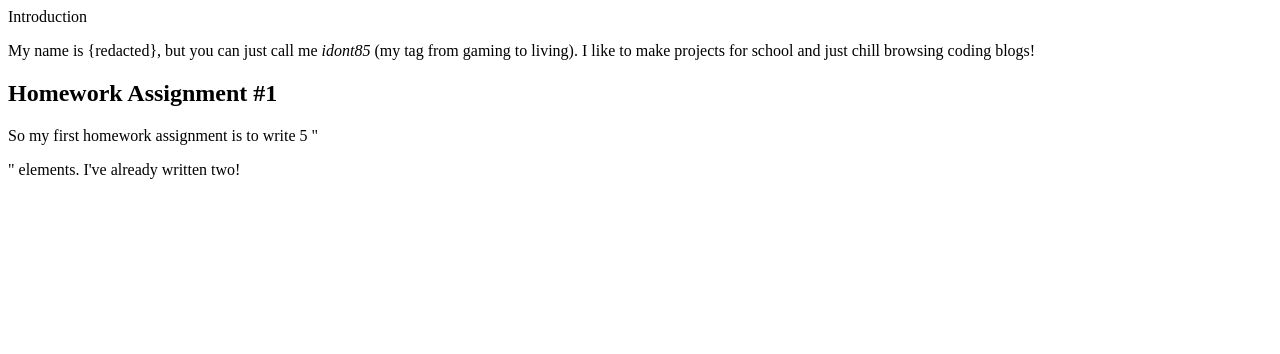
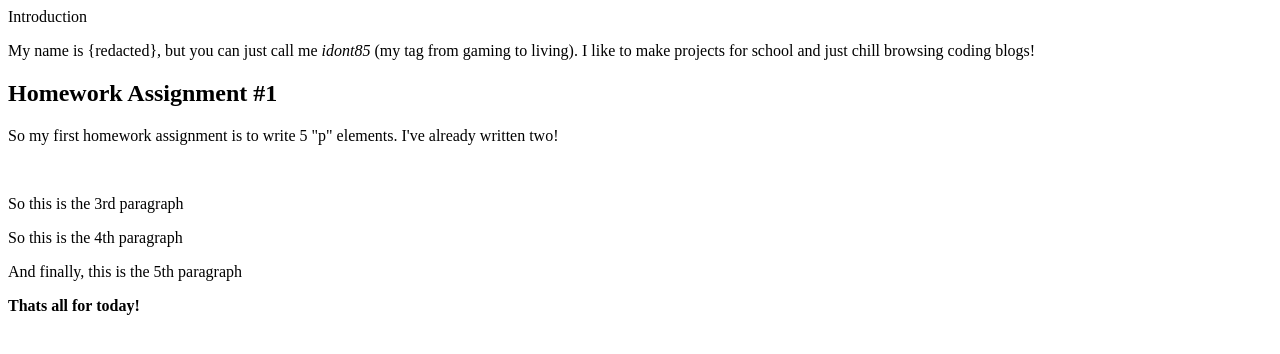
Before and after one commit to idont85/HTML-Class, a plain HTML site: page index.html in a window 1280 px wide. Drawn offline with Linux system fonts and the light colour scheme.

Commit message:
Update index.html

```diff
--- a/index.html
+++ b/index.html
@@ -1,8 +1,14 @@
 <!doctype HTML>
 <html>
   <title>HTML Portfolio</title>
-  <h>Introduction</p>
-  <p>My name is {redacted}, but you can just call me <i>idont85</i> (my tag from gaming to living). I like to make projects for school and just chill browsing coding blogs!</p>
-  <h2>Homework Assignment #1</h2>
-  <p>So my first homework assignment is to write 5 "<p>" elements. I've already written two!<p>
-  <br>
+  <body>
+      <h>Introduction</p>
+    <p>My name is {redacted}, but you can just call me <i>idont85</i> (my tag from gaming to living). I like to make projects for school and just chill browsing coding blogs!</p>
+    <h2>Homework Assignment #1</h2>
+    <p>So my first homework assignment is to write 5 "p" elements. I've already written two!<p>
+    <br>
+      <p>So this is the 3rd paragraph</p>
+      <p>So this is the 4th paragraph</p>
+      <p>And finally, this is the 5th paragraph</p>
+      <t><b>Thats all for today!</b></t>
+      <br>
```
